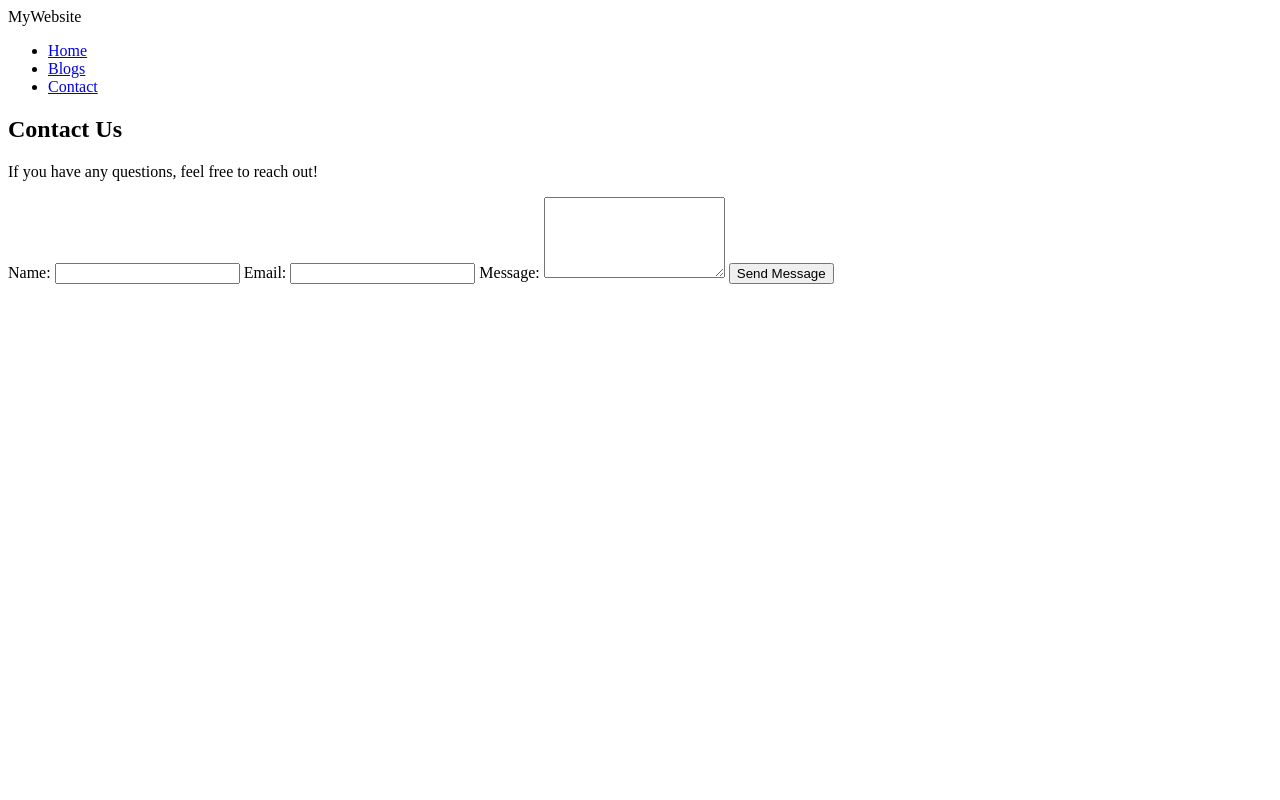
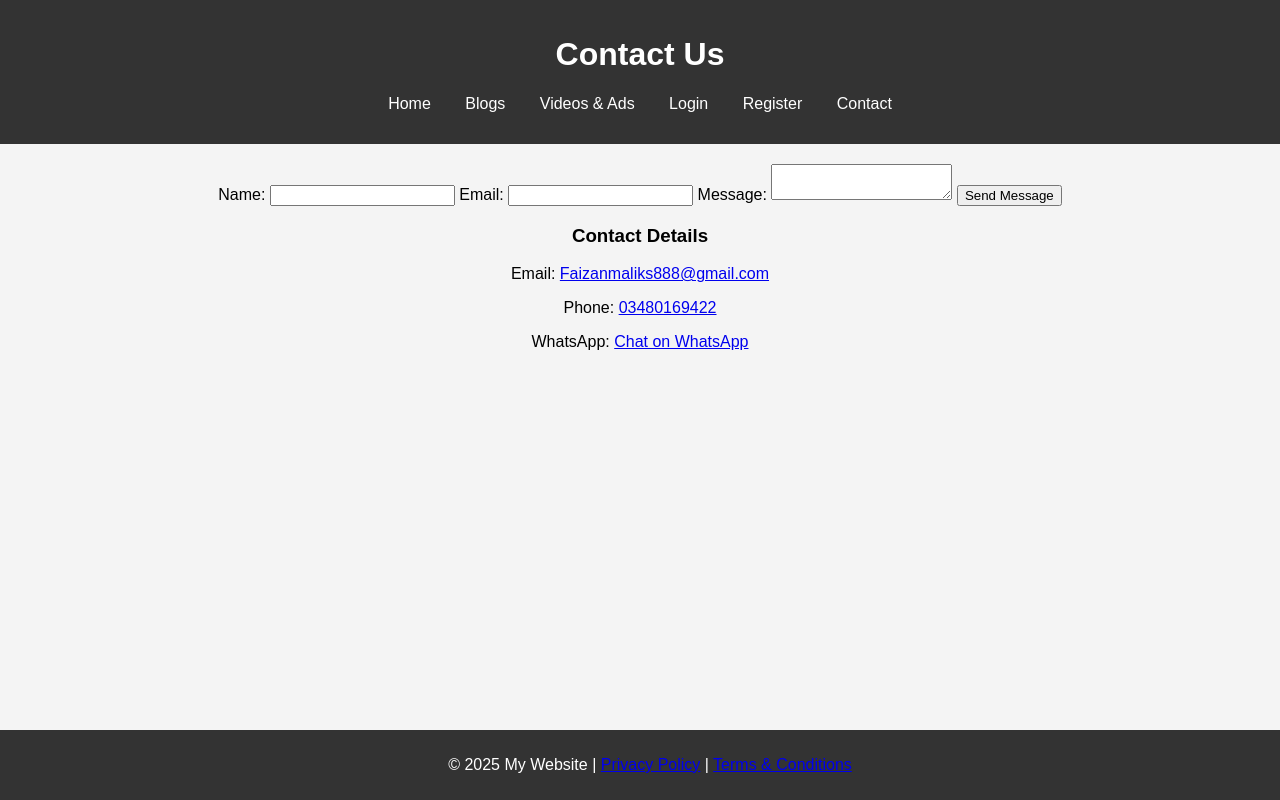
Before and after one commit to Faizanmalik89/Project3, a plain HTML site: page contact.html in a window 1280 px wide. Drawn offline with Linux system fonts and the light colour scheme.

Commit message:
Update contact.html
Signed-off-by: MALIK <134768946+Faizanmalik89@users.noreply.github.com>

```diff
--- a/contact.html
+++ b/contact.html
@@ -4,40 +4,49 @@
     <meta charset="UTF-8">
     <meta name="viewport" content="width=device-width, initial-scale=1.0">
     <title>Contact Us</title>
-    <link rel="stylesheet" href="style.css">
+    <link rel="stylesheet" href="styles.css">
+    <script src="contact.js" defer></script>
 </head>
+    <script type="text/javascript"> var infolinks_pid = 3434320; var infolinks_wsid = 0; </script> <script type="text/javascript" src="//resources.infolinks.com/js/infolinks_main.js"></script>
 <body>
-
-    <!-- Navigation Bar -->
     <header>
+        <h1>Contact Us</h1>
         <nav>
-            <div class="logo">MyWebsite</div>
-            <ul class="nav-links">
+            <ul>
                 <li><a href="index.html">Home</a></li>
                 <li><a href="blogs.html">Blogs</a></li>
+                <li><a href="videos.html">Videos & Ads</a></li>
+                <li><a href="login.html">Login</a></li>
+                <li><a href="register.html">Register</a></li>
                 <li><a href="contact.html">Contact</a></li>
             </ul>
         </nav>
     </header>
 
-    <!-- Contact Form Section -->
-    <section class="contact-container">
-        <h1>Contact Us</h1>
-        <p>If you have any questions, feel free to reach out!</p>
-
-        <form action="https://formspree.io/f/YOUR_FORM_ID" method="POST">
+    <main>
+        <form id="contactForm">
             <label for="name">Name:</label>
-            <input type="text" id="name" name="name" required>
+            <input type="text" id="name" required>
 
             <label for="email">Email:</label>
-            <input type="email" id="email" name="email" required>
+            <input type="email" id="email" required>
 
             <label for="message">Message:</label>
-            <textarea id="message" name="message" rows="5" required></textarea>
+            <textarea id="message" required></textarea>
 
             <button type="submit">Send Message</button>
         </form>
-    </section>
 
+        <div id="contact-info">
+            <h3>Contact Details</h3>
+            <p>Email: <a href="mailto:Faizanmaliks888@gmail.com">Faizanmaliks888@gmail.com</a></p>
+            <p>Phone: <a href="tel:+923480169422">03480169422</a></p>
+            <p>WhatsApp: <a href="https://wa.me/923480169422" target="_blank">Chat on WhatsApp</a></p>
+        </div>
+    </main>
+
+    <footer>
+        <p>© 2025 My Website | <a href="privacy-policy.html">Privacy Policy</a> | <a href="terms.html">Terms & Conditions</a></p>
+    </footer>
 </body>
 </html>
```
